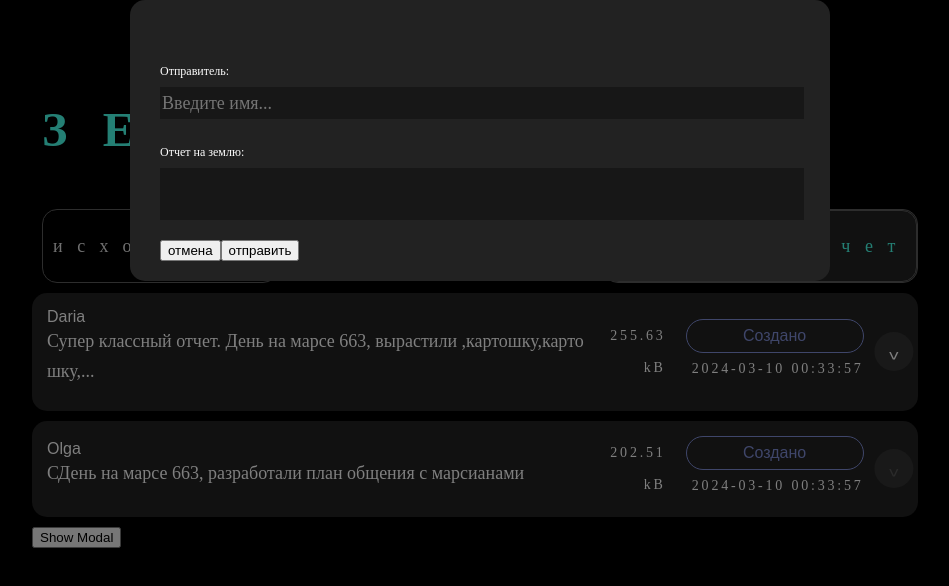
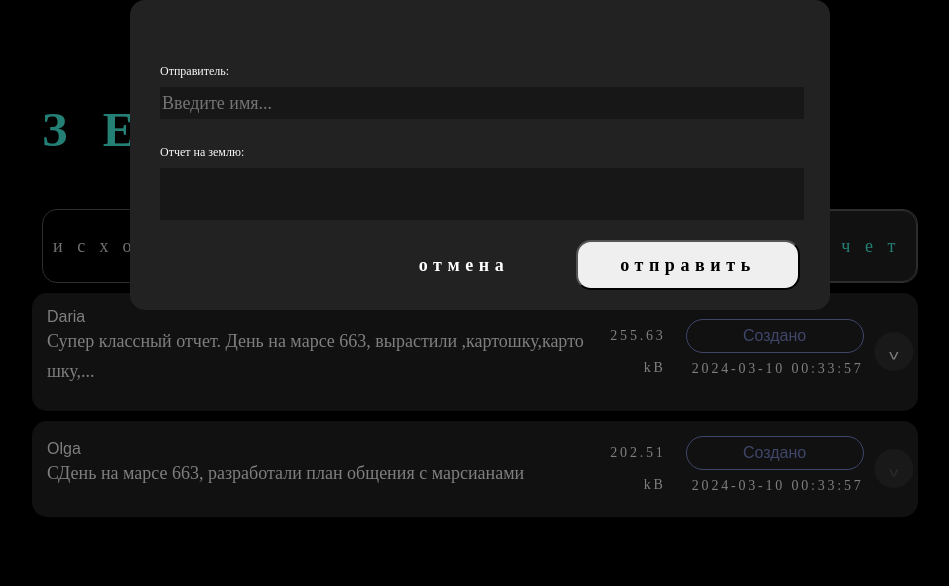
Before and after one commit to daria-morgen/peresvet, a Vue app in the folder mars/front/: page / in a window 1280 px wide. Both pictures are taken after a click on the button "+ новый отчет". Shown: the top 586 px of the page, without its empty margins (160-1109 px from the left). Built offline with nearby package versions, Linux system fonts and the light colour scheme.

Commit message:
Измене UI для модуля Марс

```diff
--- a/mars/front/src/App.vue
+++ b/mars/front/src/App.vue
@@ -15,12 +15,6 @@
         </div>
         <div v-for="(report, index) in reports" :key="index" class="message-container">
           <div class="message-content white_color">
-            <!--            <div class="circle"></div> &lt;!&ndash; Кружок &ndash;&gt;-->
-            <!-- <div class="user-details"> -->
-            <!-- <span class="author">От: {{ report.authorName }}</span> -->
-            <!-- <span class="timestamp">{{ format_date(report.dateCreation) }}</span> -->
-            <!--              <span class="timestamp">{{ report.dateCreation }}</span>-->
-            <!-- </div> -->
             <div>
               <span class="author">{{ report.authorName }}</span>
             </div>
@@ -49,15 +43,11 @@
           </div>
         </div>
       </div>
-
-      <button id="show-modal" @click="showModal = true">Show Modal</button>
       <!-- use the modal component, pass in the prop -->
       <Transition name="modal_input" v-if="showModal" @close="showModal = false">
         <div class="modal-mask">
           <div class="modal-wrapper">
             <div class="modal-container">
-
-
               <div class="modal-body">
                 <div class="sender_container">
                   <div><label class="white_color">Отправитель: </label></div>
@@ -73,12 +63,12 @@
 
               <div class="modal-footer">
                 <div>
-                  <button class="modal-default-button" @click="showModal = false">
+                  <button class="modal_default_button" @click="showModal = false">
                     отмена
                   </button>
                 </div>
                 <div>
-                  <button @click="validateAndSendMessage" class="send-button">отправить</button>
+                  <button @click="validateAndSendMessage()" class="modal_send_button">отправить</button>
                 </div>
               </div>
             </div>
@@ -92,11 +82,10 @@
 
 <script>
 import moment from 'moment'
-import ModalInput from './components/ModalInput.vue'
 
 export default {
   name: 'App',
-  components: moment, ModalInput,
+  components: moment,
   data() {
     return {
       reports: [],
@@ -171,16 +160,10 @@ export default {
       }
     },
     sendMessage() {
-      // Логика отправки сообщения (ваш код)
-      // Пример: отправка сообщения и добавление в список отчетов
       this.newReport.authorName = this.currentAuthorName;
       this.newReport.dateCreation = this.format_date(new Date());
       this.newReport.reportSize = this.getRandomReportSize();
       this.newReport.status = 'CREATED'
-      // this.newReport.reportText =
-      console.log(this.reportToJson(this.newReport))
-
-
 
       // this.axios.post(this.urlString, this.reportToJson(this.newReport),
       //     {
@@ -193,14 +176,14 @@ export default {
       this.inputPlaceholder = this.currentAuthorName + ', ведите сообщение...'
 
       this.reports.push(this.newReport);
-      // Очищаем введенное сообщение после отправки
+
       this.newReport = {
         authorName: '',
         reportText: '',
         dateCreation: '',
         reportSize: ''
       };
-
+      this.showModal = false;
 
     },
     reportToJson(reportToJson) {
@@ -251,7 +234,6 @@ export default {
           return 'Отправка...';
         case 'ERROR':
           return 'Не отправлено';
-        // Добавьте другие кейсы, если необходимо
         default:
           return 'Создано';
       }
@@ -286,11 +268,8 @@ body {
 }
 
 .chat-header {
-  /*background-color: #ab64db;*/
-  /*color: #0d2887;*/
   padding: 10px;
   text-align: center;
-  /*color: #f2f2f2;*/
 
 }
 
@@ -307,8 +286,6 @@ body {
 }
 
 .chat-input button {
-  /*background-color: #191970;*/
-  /*color: #fff;*/
   border: none;
   padding: 8px 15px;
   cursor: pointer;
@@ -318,7 +295,6 @@ body {
 
 .chat-messages {
   max-height: 500px;
-  /* Задаем максимальную высоту для чата */
   overflow-y: auto;
   overflow-x: hidden;
 }
@@ -343,24 +319,6 @@ body {
 
 }
 
-.circle {
-  width: 30px;
-  /* Размер увеличен в 3 раза */
-  height: 30px;
-  /* Размер увеличен в 3 раза */
-  background-color: #a969d9;
-  border-radius: 50%;
-  margin-right: 10px;
-
-}
-
-.user-details {
-  display: flex;
-  flex-direction: column;
-  margin-right: 10px;
-  /* Добавляем отступ справа */
-}
-
 .user-details .author {
   font-weight: bold;
 }
@@ -378,7 +336,6 @@ body {
 
 .message-content {
   display: flex;
-  /* align-items: center; */
   flex-direction: column;
   padding: 10px;
   /* Изменяем направление флекс-контейнера на колонку */
@@ -397,15 +354,12 @@ body {
 }
 
 .chat-message {
-  /*background-color: #f2f2f2;*/
   border-radius: 5px;
   overflow: hidden;
   margin-bottom: 10px;
   word-wrap: break-word;
   /* Добавляем перенос слов */
-
   word-break: break-all;
-  /* Обеспечиваем перенос длинных слов */
 
   src: url('fonts/Montserrat/Montserrat-Italic-VariableFont_wght.ttf') format('truetype');
   font-family: Montserrat;
@@ -460,12 +414,6 @@ body {
   width: 176px;
   height: 32px;
   align-items: center;
-  /* top: 445px */
-  /* left: 1406px */
-  /* border-radius: 27px */
-  /* border: 1px */
-
-
 }
 
 .report_status span {
@@ -644,6 +592,7 @@ body {
   text-align: left;
 
 }
+
 .modal-enter {
   opacity: 0;
 }
@@ -693,10 +642,43 @@ label {
 }
 
 .modal-footer {
-
   display: flex;
+  flex-direction: row;
+  flex-wrap: wrap;
   align-items: center;
-  flex-direction: row;
+  justify-content: right;
 }
 
+.modal_default_button {
+  width: 224px;
+  height: 50px;
+  top: 701px;
+  left: 942px;
+  border-radius: 15px;
+  background: #222222;
+  color: #FFFFFF;
+
+  border: none;
+  font-family: Montserrat;
+  font-size: 18px;
+  font-weight: 600;
+  line-height: 32px;
+  letter-spacing: 0.31em;
+  text-align: center;
+}
+
+.modal_send_button {
+  width: 224px;
+  height: 50px;
+  top: 701px;
+  left: 1176px;
+  border-radius: 15px;
+  font-family: Montserrat;
+  font-size: 18px;
+  font-weight: 600;
+  line-height: 32px;
+  letter-spacing: 0.31em;
+  text-align: center;
+
+}
 </style>
```
